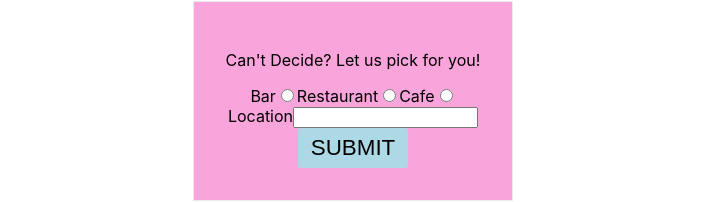
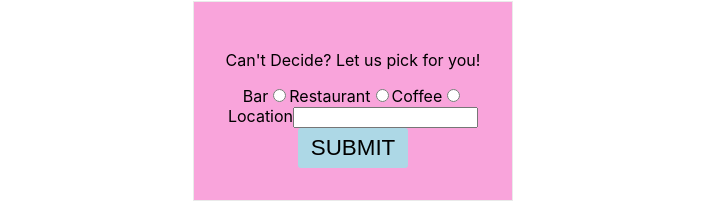
Before and after one commit to 1jackdev/Thor, a React (Create React App) app: page / in a window 1280 px wide. Shown: the part 400-602 px from the top of the page, without its empty margins (287-989 px from the left). Built offline with nearby package versions, Linux system fonts and the light colour scheme; no server answers.

Commit message:
adding coffee

```diff
--- a/src/components/SearchForm.js
+++ b/src/components/SearchForm.js
@@ -38,12 +38,12 @@ const SearchForm = () => {
           value="restaurant"
           onChange={handleChange}
         />
-        <Label htmlFor="cafe">Cafe</Label>
+        <Label htmlFor="coffee">Coffee</Label>
         <Input
-          id="cafe"
+          id="coffee"
           name="type"
           type="radio"
-          value="cafe"
+          value="coffee"
           onChange={handleChange}
           required
         />
```
